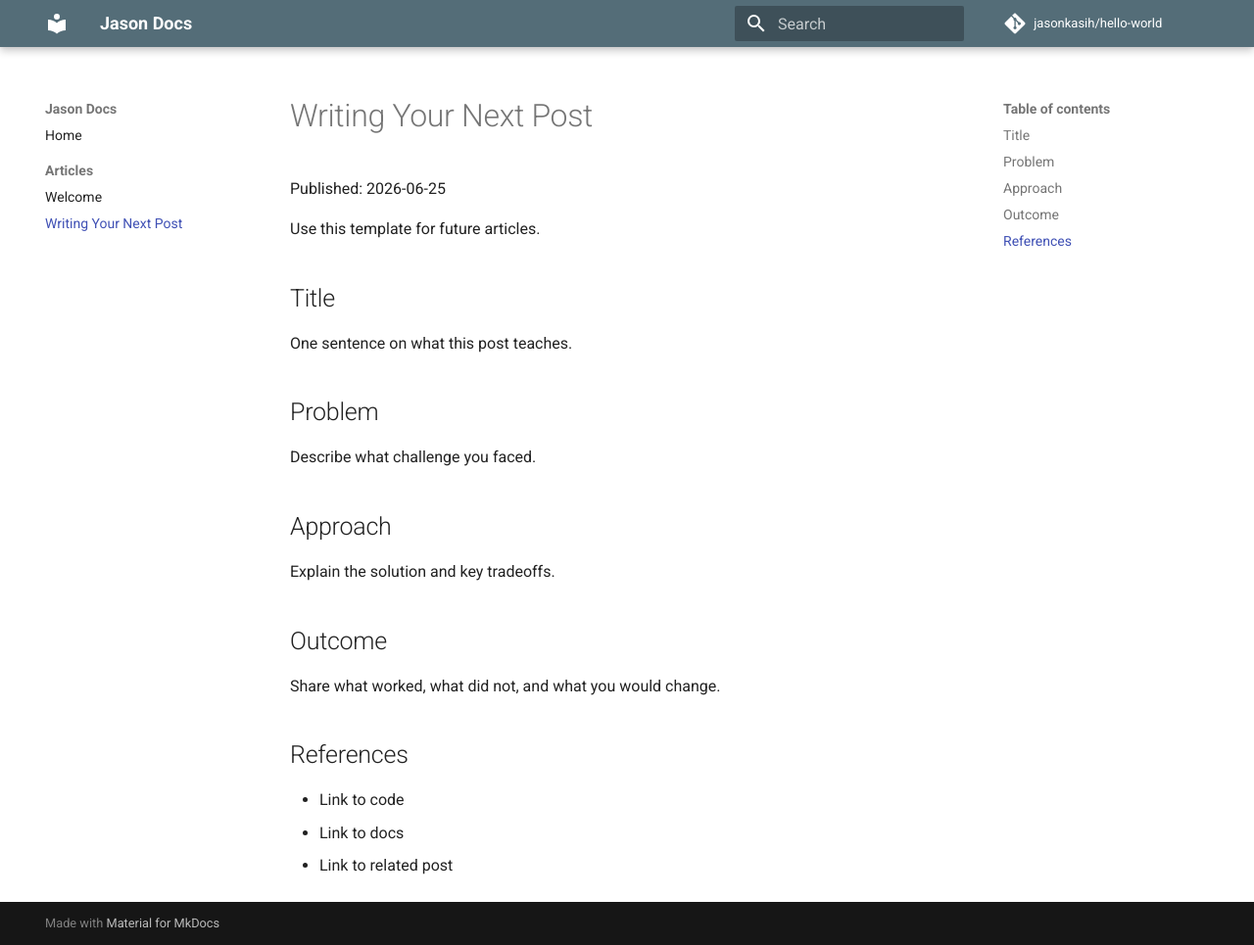
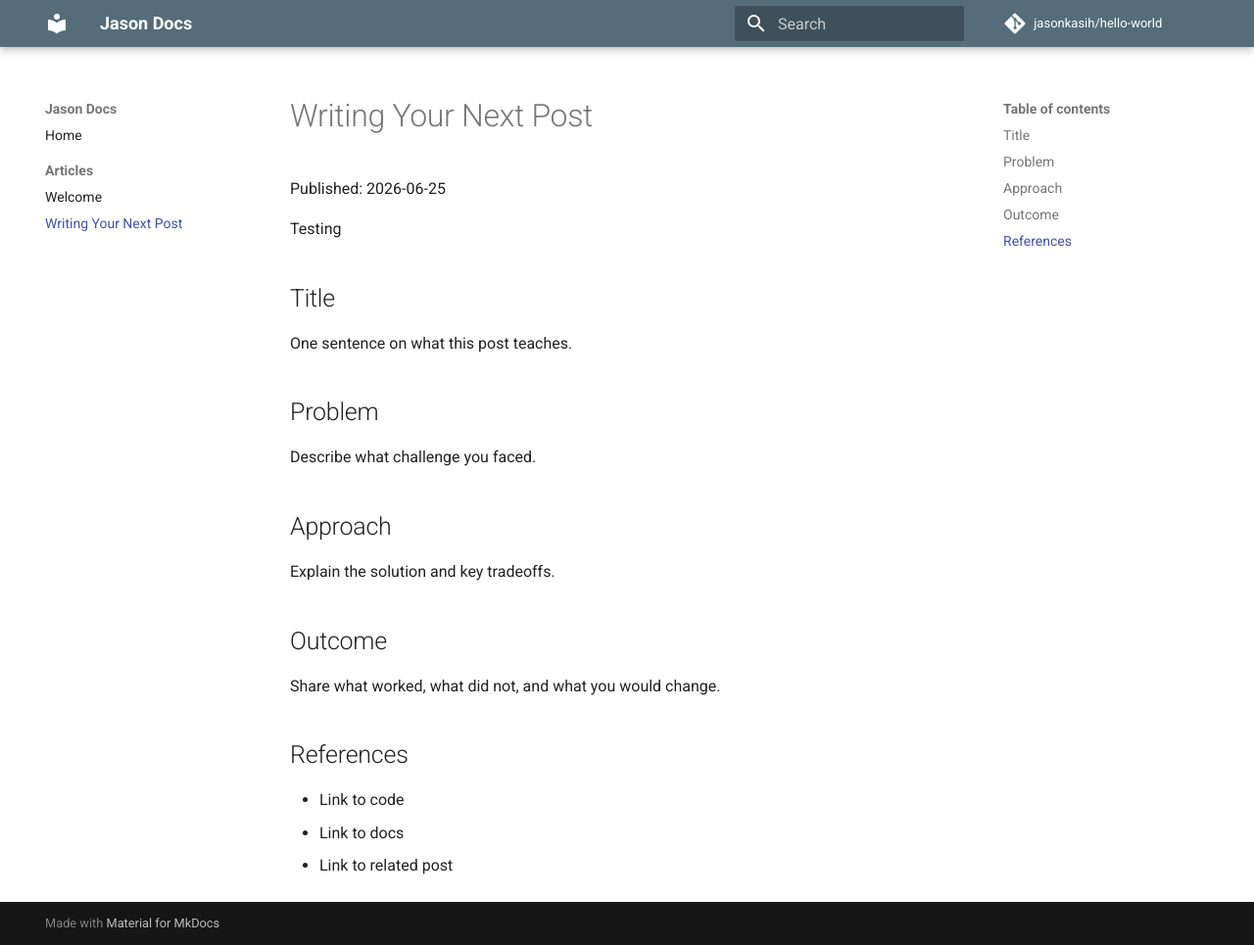
Before and after one commit to jasonkasih/hello-world, an MkDocs documentation site: the page built from docs/articles/writing-your-next-post.md, in a window 1280 px wide and 965 px high. Shown: the whole window at 98% size. Built offline with MkDocs 1.6.1 and Material for MkDocs 9.7.7, drawn with Linux system fonts in a browser that asks for light colours; comment, search, counter and statistics services are not loaded.

Commit message:
Update writing-your-next-post.md

```diff
--- a/docs/articles/writing-your-next-post.md
+++ b/docs/articles/writing-your-next-post.md
@@ -2,7 +2,7 @@
 
 Published: 2026-06-25
 
-Use this template for future articles.
+Testing
 
 ## Title
 
```
